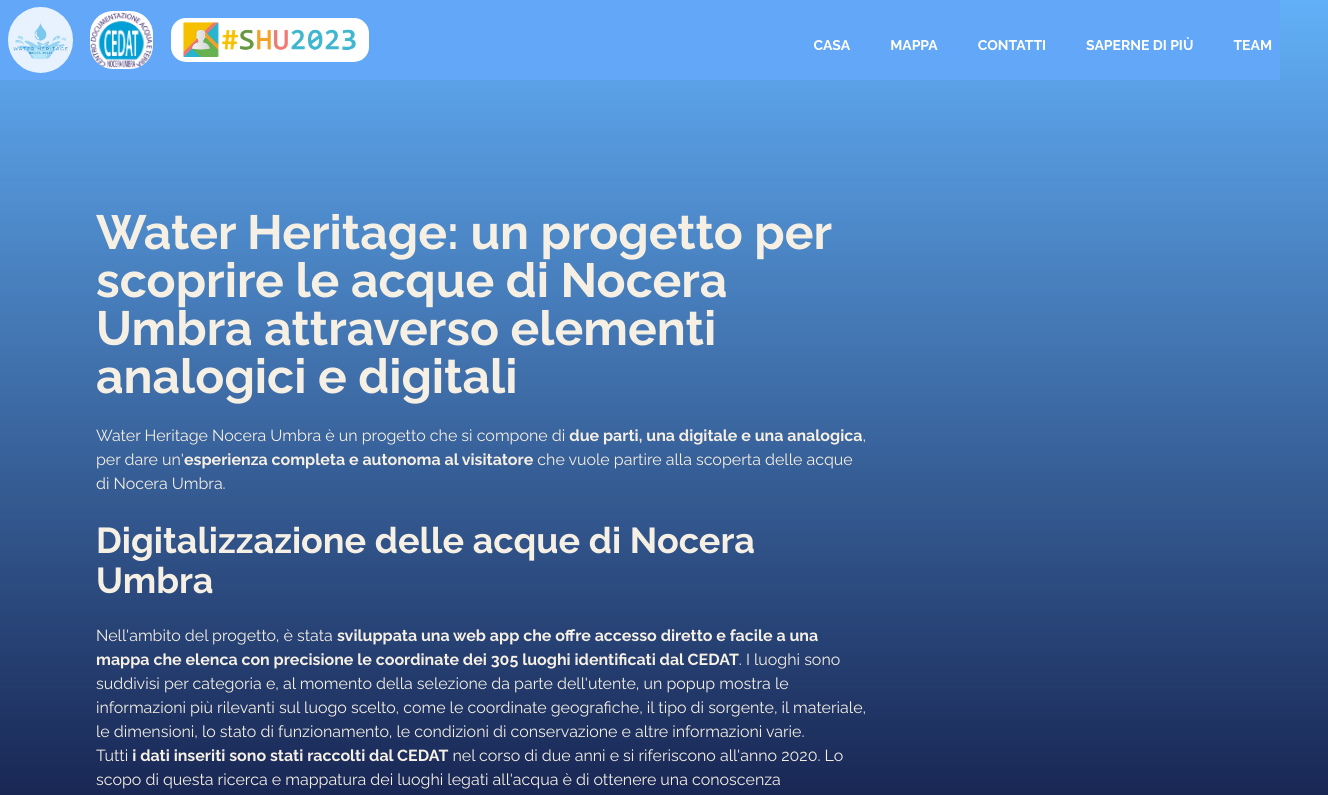
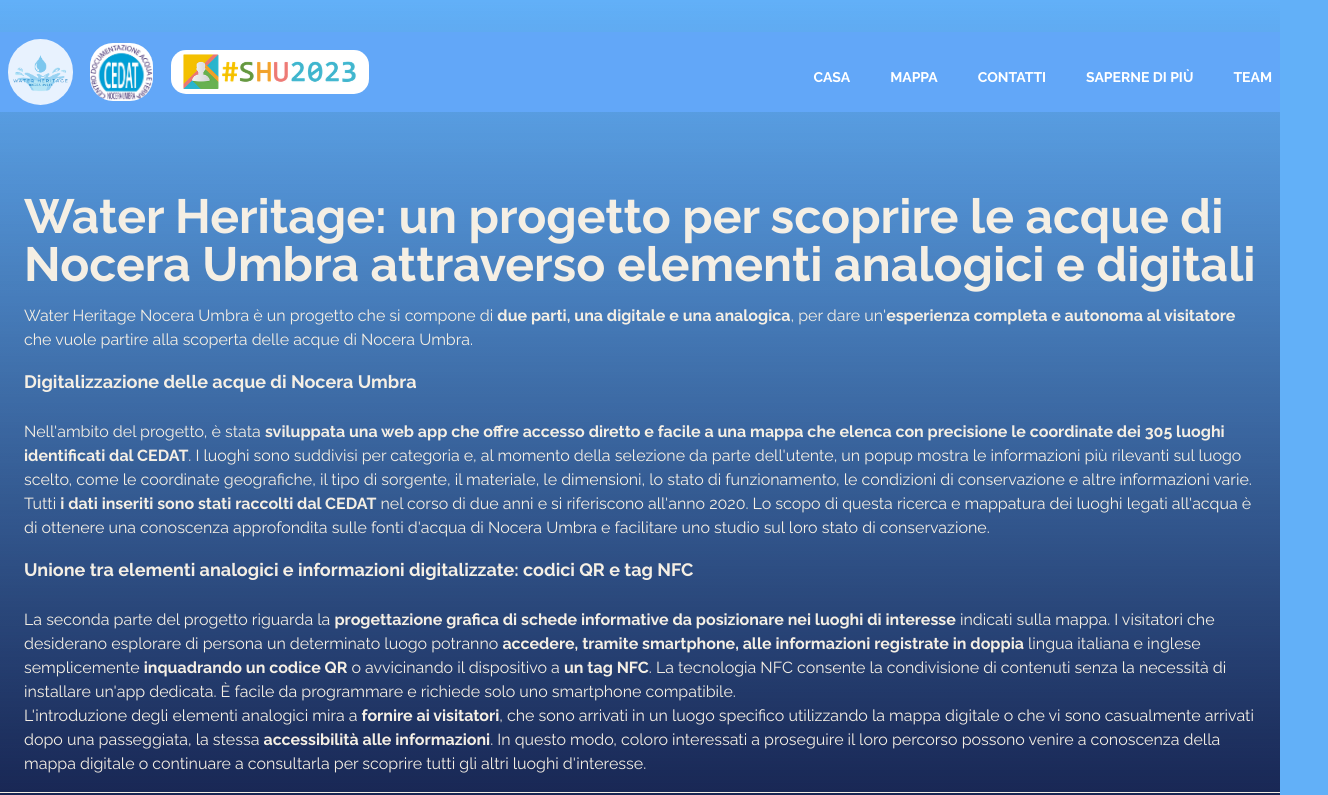
Before and after one commit to ThiagoSantosOFC/SHU, a Next.js app in the folder src/: page /knowmore in a window 1280 px wide. Shown: the top 795 px of the page, 1328 px wide, since content can reach past the window. Built offline with nearby package versions, Linux system fonts and the light colour scheme.

Commit message:
perfecto

```diff
--- a/src/components/NavBar.jsx
+++ b/src/components/NavBar.jsx
@@ -195,12 +195,6 @@ const NavBar = ({ lang }) => {
         >
           <div>
             <div className="flex w-full items-center justify-between">
-              <Link legacyBehavior href="/">
-                <a>
-                  <Image src={NavLogo} width="75" height="75" alt="/" />
-                  <Image src={CEDAT} width="75" height="75 " alt="/"/>
-                </a>
-              </Link>
               <div
                 onClick={handleNav}
                 className="rounded-full shadow-lg shadow-blue-700 p-3 cursor-pointer"style={{ fontWeight: "bold", color: "#fff" }}
--- a/src/pages/contacts.jsx
+++ b/src/pages/contacts.jsx
@@ -4,14 +4,14 @@ import Image from "next/image";
 export default function contactos() {
   return (
     <div>
-      <div class="ml-12 container  mx-auto md:px-6">
+      <div className="container mx-auto px-4 md:px-6">
         {/* <!-- Section: Design Block --> */}
-        <section class="">
-          <div class="flex flex-wrap">
+        <section className="mt-4 md:mt-8">
+          <div className="flex flex-wrap">
             <br />
-            <div class="mt-52 w-full shrink-0 grow-0 basis-auto md:mb-0 md:w-6/12 md:px-3 lg:px-6">
-              <h1  class="mb-6 text-5xl font-bold">Contattaci</h1>
-              <p class="mb-6 text-neutral-500 text-black dark:text-neutral-300">
+            <div className="w-full">
+              <h1 className="mt-40 mb-4 text-3xl md:text-5xl font-bold">Contattaci</h1>
+              <p className="mb-4 text-sm md:text-base text-gray-700">
                 Il CEDAT, Centro di Documentazione dell’Acqua e della Terra, è
                 situato nella splendida cornice di Palazzo Camilli. L’ambizione
                 è quella di realizzare un centro studi che diventi un punto di
@@ -41,10 +41,10 @@ export default function contactos() {
                 informatici, infine, al secondo piano della struttura, nonché
                 sede dell'associazione culturale "L'Arengo".
               </p>
-              <p class="mt-2 mb-2 text-neutral-500 text-black dark:text-neutral-300">
+              <p className="mt-2 mb-2 text-sm md:text-base text-gray-700">
                 Tel: +39 0742 834011 Fax: +39 0742 812133
               </p>
-              <p class="mb-4 text-neutral-500 text-black dark:text-neutral-300">
+              <p className="mb-4 text-sm md:text-base text-gray-700">
                 Email: rag@comune.noceraumbra.pg.it
               </p>
             </div>
--- a/src/pages/en/contacts.jsx
+++ b/src/pages/en/contacts.jsx
@@ -4,13 +4,13 @@ import Image from "next/image";
 export default function contactos() {
   return (
     <div>
-      <div class="ml-12 container  mx-auto md:px-6">
+      <div className="container mx-auto px-4 md:px-6">
         {/* <!-- Section: Design Block --> */}
-        <section class="">
-          <div class="flex flex-wrap">
-            <div class="mt-52 w-full shrink-0 grow-0 basis-auto md:mb-0 md:w-6/12 md:px-3 lg:px-6">
-            <h1  class="mb-6 text-5xl font-bold">Contact us</h1>
-              <p class="mb-6 text-neutral-500 text-black dark:text-neutral-300">
+        <section className="mt-4 md:mt-8">
+          <div className="flex flex-wrap">
+            <div className="w-full">
+              <h1 className="mt-40 mb-4 text-3xl md:text-5xl font-bold">Contact us</h1>
+              <p className="mb-4 text-sm md:text-base text-gray-700">
                 CEDAT, Water and Earth Documentation Center, is located in the
                 beautiful setting of Palazzo Camilli. The aim is to create a
                 study center that will become a point of reference regarding the
@@ -38,12 +38,12 @@ export default function contactos() {
                 support, finally, on the second floor of the structure, as well
                 as the headquarters of the cultural association "L'Arengo."
               </p>
-              <p class="mb-2 text-neutral-500 text-black dark:text-neutral-300">
+              <p className="mb-2 text-sm md:text-base text-gray-700">
                 Tel: +39 0742 834011
                 <br />
                 Fax: +39 0742 812133
               </p>
-              <p class="mb-2 text-neutral-500 text-black dark:text-neutral-300">
+              <p className="mb-2 text-sm md:text-base text-gray-700">
                 Email: rag@comune.noceraumbra.pg.it
               </p>
             </div>
--- a/src/pages/knowmore.jsx
+++ b/src/pages/knowmore.jsx
@@ -4,78 +4,40 @@ import Image from "next/image";
 export default function Knowmore() {
   return (
     <div>
-      <div class="ml-12 container  mx-auto md:px-6">
+      <div className="container mx-auto px-4 md:px-6">
         {/* <!-- Section: Design Block --> */}
-        <section class="">
-          <div class="flex flex-wrap">
-            <div class="mt-52 w-full shrink-0 grow-0 basis-auto md:mb-0 md:w-8/12 md:px-3 lg:px-6">
-              <h1  class="mb-6 text-5xl font-bold">
+        <section className="mt-4 md:mt-8">
+          <div className="flex flex-wrap">
+            <div className="w-full">
+              <h1 className="mt-40 mb-4 text-3xl md:text-5xl font-bold">
                 Water Heritage: un progetto per scoprire le acque di Nocera
                 Umbra attraverso elementi analogici e digitali
               </h1>
 
-              <p class="mb-6 text-neutral-500 text-black dark:text-neutral-300">
+              <p className="mb-4 text-sm md:text-base text-gray-700">
                 Water Heritage Nocera Umbra è un progetto che si compone di{" "}
-                <b>due parti, una digitale e una analogica</b>, per dare un&apos;
+                <b>due parti, una digitale e una analogica</b>, per dare un'
                 <b>esperienza completa e autonoma al visitatore</b> che vuole
                 partire alla scoperta delle acque di Nocera Umbra.
               </p>
 
-              <h2>Digitalizzazione delle acque di Nocera Umbra</h2>
+              <h2 className="text-lg mt-4">Digitalizzazione delle acque di Nocera Umbra</h2>
               <br/>
-              <p class="mb-6 text-neutral-500 text-black dark:text-neutral-300">
-                Nell&apos;ambito del progetto, è stata{" "}
-                <b>
-                  sviluppata una web app che offre accesso diretto e facile a
-                  una mappa che elenca con precisione le coordinate dei 305
-                  luoghi identificati dal CEDAT
-                </b>
-                . I luoghi sono suddivisi per categoria e, al momento della
-                selezione da parte dell&apos;utente, un popup mostra le informazioni
-                più rilevanti sul luogo scelto, come le coordinate geografiche,
-                il tipo di sorgente, il materiale, le dimensioni, lo stato di
-                funzionamento, le condizioni di conservazione e altre
-                informazioni varie. <br />
-                Tutti <b>i dati inseriti sono stati raccolti dal CEDAT</b> nel
-                corso di due anni e si riferiscono all&apos;anno 2020. Lo scopo di
-                questa ricerca e mappatura dei luoghi legati all&apos;acqua è di
-                ottenere una conoscenza approfondita sulle fonti d&apos;acqua di
-                Nocera Umbra e facilitare uno studio sul loro stato di
-                conservazione.
+              <p className="mb-4 text-sm md:text-base text-gray-700">
+                Nell'ambito del progetto, è stata{" "}
+                <b>sviluppata una web app che offre accesso diretto e facile a una mappa che elenca con precisione le coordinate dei 305 luoghi identificati dal CEDAT</b>. I luoghi sono suddivisi per categoria e, al momento della selezione da parte dell'utente, un popup mostra le informazioni più rilevanti sul luogo scelto, come le coordinate geografiche, il tipo di sorgente, il materiale, le dimensioni, lo stato di funzionamento, le condizioni di conservazione e altre informazioni varie. <br/>
+                Tutti <b>i dati inseriti sono stati raccolti dal CEDAT</b> nel corso di due anni e si riferiscono all'anno 2020. Lo scopo di questa ricerca e mappatura dei luoghi legati all'acqua è di ottenere una conoscenza approfondita sulle fonti d'acqua di Nocera Umbra e facilitare uno studio sul loro stato di conservazione.
               </p>
 
-              <h2>
-                Unione tra elementi analogici e informazioni digitalizzate:
-                codici QR e tag NFC
+              <h2 className="text-lg mt-4">
+                Unione tra elementi analogici e informazioni digitalizzate: codici QR e tag NFC
               </h2>
               <br/>
-              <p class="mb-6 text-neutral-500 text-black dark:text-neutral-300">
+              <p className="mb-4 text-sm md:text-base text-gray-700">
                 La seconda parte del progetto riguarda la{" "}
-                <b>
-                  progettazione grafica di schede informative da posizionare nei
-                  luoghi di interesse
-                </b>{" "}
-                indicati sulla mappa. I visitatori che desiderano esplorare di
-                persona un determinato luogo potranno{" "}
-                <b>
-                  accedere, tramite smartphone, alle informazioni registrate in
-                  doppia
-                </b>{" "}
-                lingua italiana e inglese semplicemente{" "}
-                <b>inquadrando un codice QR</b> o avvicinando il dispositivo a{" "}
-                <b>un tag NFC</b>. La tecnologia NFC consente la conivisione di
-                contenuti senza la necessità di installare un&apos;app dedicata. È
-                facile da programmare e richiede solo uno smartphone
-                compatibile.
-                <br />
-                L&apos;introduzione degli elementi analogici mira a{" "}
-                <b>fornire ai visitatori</b>, che sono arrivati in un luogo
-                specifico utilizzando la mappa digitale o che vi sono
-                casualmente arrivati dopo una passeggiata, la stessa{" "}
-                <b>accessibilità alle informazioni</b>. In questo modo, coloro
-                interessati a proseguire il loro percorso possono venire a
-                conoscenza della mappa digitale o continuare a consultarla per
-                scoprire tutti gli altri luoghi d&apos;interesse.
+                <b>progettazione grafica di schede informative da posizionare nei luoghi di interesse</b> indicati sulla mappa. I visitatori che desiderano esplorare di persona un determinato luogo potranno{" "}
+                <b>accedere, tramite smartphone, alle informazioni registrate in doppia</b> lingua italiana e inglese semplicemente <b>inquadrando un codice QR</b> o avvicinando il dispositivo a <b>un tag NFC</b>. La tecnologia NFC consente la condivisione di contenuti senza la necessità di installare un'app dedicata. È facile da programmare e richiede solo uno smartphone compatibile. <br/>
+                L'introduzione degli elementi analogici mira a <b>fornire ai visitatori</b>, che sono arrivati in un luogo specifico utilizzando la mappa digitale o che vi sono casualmente arrivati dopo una passeggiata, la stessa <b>accessibilità alle informazioni</b>. In questo modo, coloro interessati a proseguire il loro percorso possono venire a conoscenza della mappa digitale o continuare a consultarla per scoprire tutti gli altri luoghi d'interesse.
               </p>
             </div>
           </div>
```
Also changed, not shown: src/pages/en/knowmore.jsx (+18 -53 lines).
